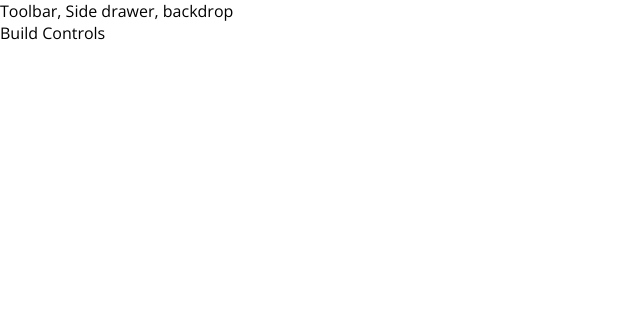
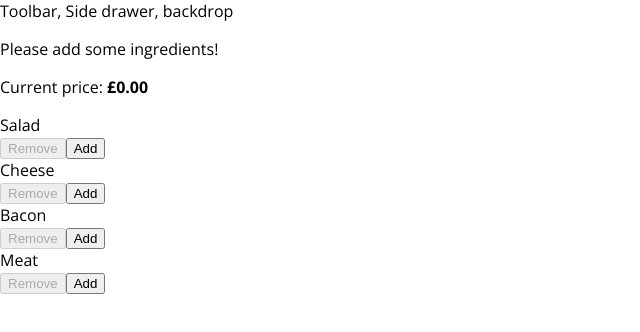
Before and after one commit to MohammedOmar94/burger-maker, a React app: page / in a window 1280 px wide. Shown: the top 332 px of the page, without its empty margins (0-640 px from the left). Built offline with nearby package versions, Linux system fonts and the light colour scheme.

Commit message:
Can add/remove burger ingredients dynamically, displays burger cost

```diff
--- /dev/null
+++ b/src/components/Burger/BuildControls/BuildControl/BuildControl.css
@@ -0,0 +1,56 @@
+.BuildControl {
+  display: flex;
+  justify-content: space-between;
+  align-items: center;
+  margin: 5px 0;
+}
+
+.BuildControl button {
+  display: block;
+  font: inherit;
+  padding: 5px;
+  margin: 0 5px;
+  width: 80px;
+  border: 1px solid #AA6817;
+  cursor: pointer;
+  outline: none;
+}
+
+.BuildControl button:disabled {
+  background-color: #AC9980;
+  border: 1px solid #7E7365;
+  color: #ccc;
+  cursor: default;
+}
+
+.BuildControl button:hover:disabled {
+  background-color: #AC9980;
+  color: #ccc;
+  cursor: not-allowed;
+}
+
+.Label {
+  padding: 10px;
+  font-weight: bold;
+  width: 80px;
+}
+
+.BuildControl .Remove {
+  background-color: #D39952;
+  color: white;
+}
+
+.BuildControl .Add {
+  background-color: #8F5E1E;
+  color: white;
+}
+
+.BuildControl .Remove:hover, .BuildControl .Remove:active {
+  background-color: #DAA972;
+  color: white;
+}
+
+.BuildControl .Add:hover,.BuildControl .Add:active {
+  background-color: #99703F;
+  color: white;
+}
--- /dev/null
+++ b/src/components/Burger/BuildControls/BuildControl/BuildControl.js
@@ -0,0 +1,13 @@
+import React from 'react';
+
+import classes from './BuildControl.css';
+
+const buildControl = (props) => (
+  <div className={classes.BuildControl}>
+    <div className={classes.Label}>{props.label}</div>
+    <button className={classes.Remove} onClick={props.removed} disabled={props.disabled}>Remove</button>
+    <button className={classes.Add} onClick={props.added}>Add</button>
+  </div>
+);
+
+export default buildControl
--- /dev/null
+++ b/src/components/Burger/BuildControls/BuildControls.css
@@ -0,0 +1,10 @@
+.buildControls {
+  width: 100%;
+  background-color: #CF8F2E;
+  display: flex;
+  flex-flow: column;
+  align-items: center;
+  box-shadow: 0 2px 1px #ccc;
+  margin: auto;
+  padding: 10px 0;
+}
--- /dev/null
+++ b/src/components/Burger/BuildControls/BuildControls.js
@@ -0,0 +1,28 @@
+import React from 'react';
+
+import BuildControl from './BuildControl/BuildControl';
+import classes from './BuildControls.css';
+
+const controls = [
+  { label: 'Salad', type: 'salad' },
+  { label: 'Cheese', type: 'cheese' },
+  { label: 'Bacon', type: 'bacon' },
+  { label: 'Meat', type: 'meat' },
+];
+
+const buildControls = (props) => (
+  <div className={classes.buildControls}>
+    <p>Current price: <strong>£{props.price.toFixed(2)}</strong></p>
+   { controls.map(ctrl => (
+      <BuildControl
+        key={ctrl.label}
+        label={ctrl.label}
+        type={ctrl.type}
+        added={() => props.ingredientAdded(ctrl.type)}
+        removed={() => props.ingredientRemoved(ctrl.type)}
+        disabled={props.disabled[ctrl.type]}/>
+   ))}
+  </div>
+);
+
+export default buildControls;
--- a/src/components/Burger/Burger.js
+++ b/src/components/Burger/Burger.js
@@ -25,7 +25,7 @@
       { transformedIngredients }
       <BurgerIngredient type={'bread-bottom'}/>
     </div>
-  );;
+  );
 }
 
 export default burger;
--- a/src/containers/BurgerBuilder/BurgerBuilder.js
+++ b/src/containers/BurgerBuilder/BurgerBuilder.js
@@ -1,23 +1,64 @@
 import React, { Component, Fragment } from 'react';
 
-import Burger from '../../components/Burger/Burger'
+import Burger from '../../components/Burger/Burger';
+import BuildControls from '../../components/Burger/BuildControls/BuildControls';
 
+const INGREDIENT_PRICES = {
+  salad: 0.3,
+  meat: 1,
+  bacon: 0.7,
+  cheese: 0.3,
+}
 class BurgerBuilder extends Component {
 
   state = {
     ingredients: {
-      salad: 1,
-      cheese: 2,
-      bacon: 1,
-      meat: 2,
+      salad: 0,
+      cheese: 0,
+      bacon: 0,
+      meat: 0,
+    },
+    totalPrice: 0,
+  }
+
+  addIngredientHandler = (type) => {
+    const updatedCount = this.state.ingredients[type] + 1;
+    const updatedIngredients = { ...this.state.ingredients };
+    updatedIngredients[type] = updatedCount;
+
+    const newPrice = INGREDIENT_PRICES[type] + this.state.totalPrice;
+
+    this.setState({ ingredients: updatedIngredients, totalPrice: newPrice });
+  }
+
+  removeIngredientHandler = (type) => {
+    if (this.state.ingredients[type] !== 0 ) {
+      const updatedCount = this.state.ingredients[type] - 1;
+      const updatedIngredients = { ...this.state.ingredients };
+      updatedIngredients[type] = updatedCount;
+
+      const newPrice = INGREDIENT_PRICES[type] - this.state.totalPrice;
+
+      this.setState({ ingredients: updatedIngredients, totalPrice: newPrice });
     }
   }
 
   render() {
+    const disableInfo = {
+      ...this.state.ingredients
+    };
+    for(let key in disableInfo) {
+      disableInfo[key] = disableInfo[key] <= 0;
+    }
+    // { salad: true, cheese: false, meat: false...}
     return (
       <Fragment>
         <Burger ingredients={this.state.ingredients}/>
-        <div>Build Controls</div>
+        <BuildControls
+          price={this.state.totalPrice}
+          ingredientAdded={this.addIngredientHandler}
+          ingredientRemoved={this.removeIngredientHandler}
+          disabled={disableInfo} />
       </Fragment>
     );
   }
```
